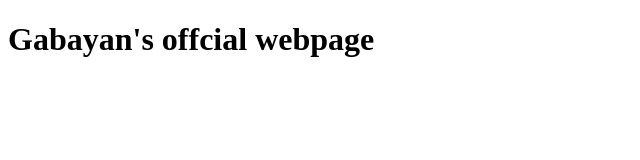
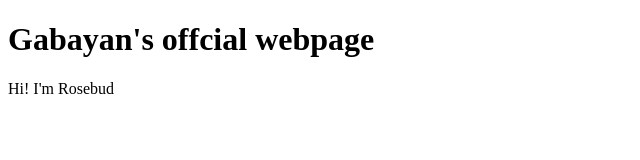
Before and after one commit to MeganRows/Gabayan-page, a plain HTML site: page index.html in a window 1280 px wide. Shown: the whole page, without its empty margins (0-640 px from the left). Drawn offline with Linux system fonts and the light colour scheme.

Commit message:
added paragraph

```diff
--- a/index.html
+++ b/index.html
@@ -8,5 +8,6 @@
 </head>
 <body>
     <h1>Gabayan's offcial webpage</h1>
+    <p>Hi! I'm Rosebud</p>
 </body>
 </html>
```
